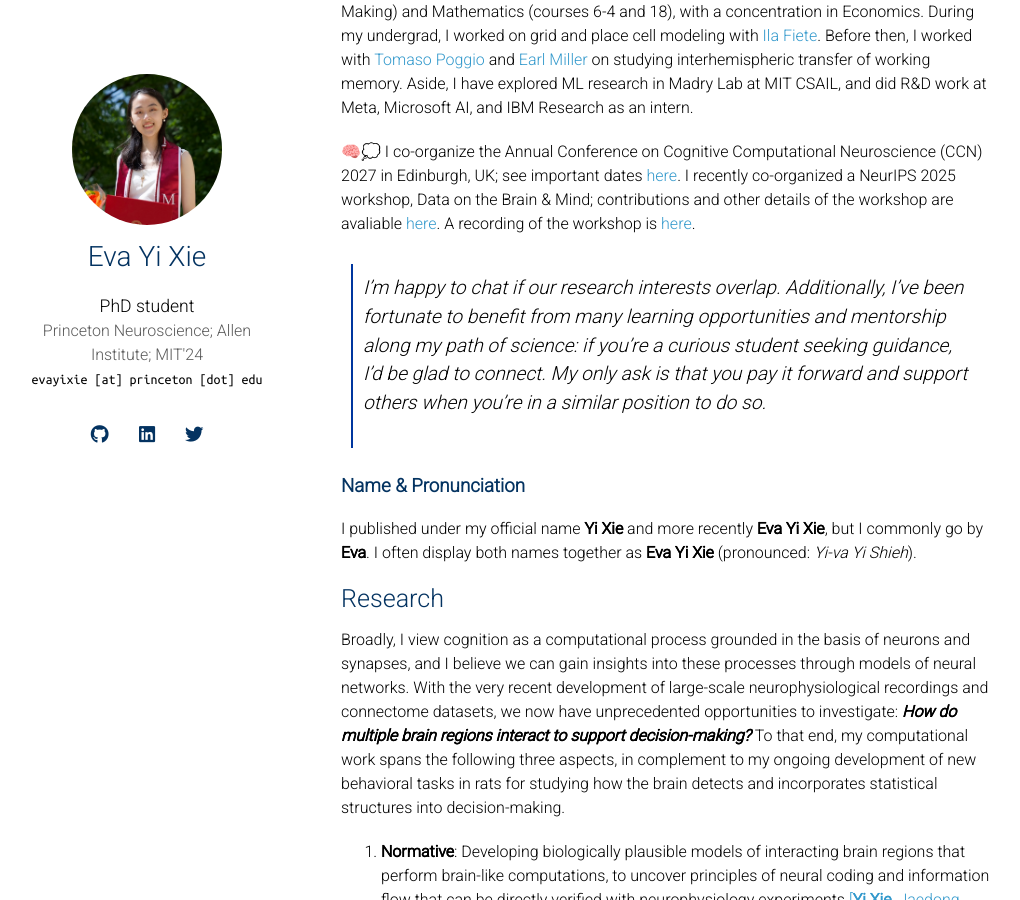
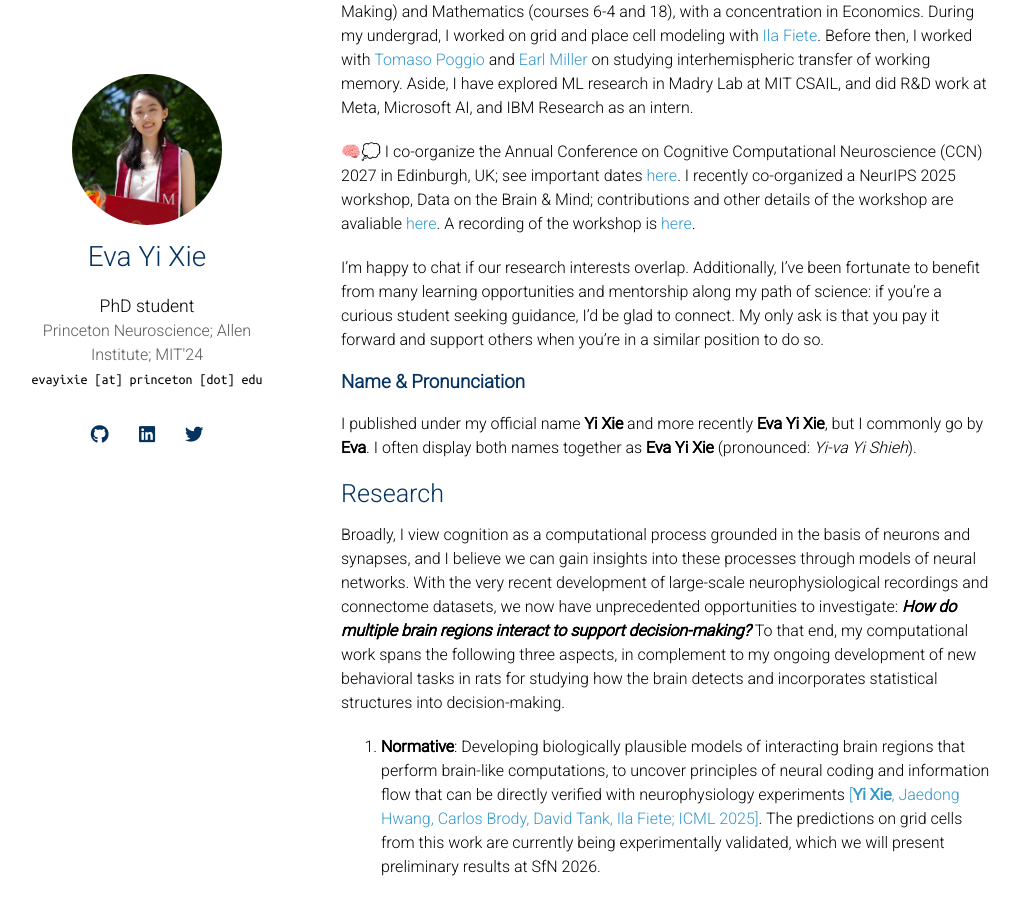
Before and after one commit to minzsiure/minzsiure.github.io, a Jekyll site: the page built from index.md, in a window 1280 px wide and 900 px high, scrolled down 369 px. Shown: the whole window, without its empty margins (129-1149 px from the left). Built offline with Jekyll 4.4.1, drawn with Linux system fonts in a browser that asks for light colours; nearby versions of some CDN libraries; a style sheet for code colours, icons or effects is not loaded; our own code applies the rules of GitHub Pages for plain Markdown files.

Commit message:
quote remove

```diff
--- a/index.md
+++ b/index.md
@@ -10,7 +10,7 @@ I am a 3rd year PhD candidate in Neuroscience at the Princeton Neuroscience Inst
 
 🧠💭 I co-organize the Annual Conference on Cognitive Computational Neuroscience (CCN) 2027 in Edinburgh, UK; see important dates <a href="https://www.ccneuro.org/" target=_blank>here</a>. I recently co-organized a NeurIPS 2025 workshop, Data on the Brain & Mind; contributions and other details of the workshop are avaliable <a href="https://data-brain-mind.github.io/" target=_blank>here</a>. A recording of the workshop is <a href="https://neurips.cc/virtual/2025/loc/san-diego/workshop/109557" target=_blank>here</a>.
 
-> I’m happy to chat if our research interests overlap. Additionally, I’ve been fortunate to benefit from many learning opportunities and mentorship along my path of science: if you’re a curious student seeking guidance, I’d be glad to connect. My only ask is that you pay it forward and support others when you’re in a similar position to do so.
+I’m happy to chat if our research interests overlap. Additionally, I’ve been fortunate to benefit from many learning opportunities and mentorship along my path of science: if you’re a curious student seeking guidance, I’d be glad to connect. My only ask is that you pay it forward and support others when you’re in a similar position to do so.
 
 ### Name & Pronunciation
 I published under my official name <b>Yi Xie</b> and more recently <b>Eva Yi Xie</b>, but I commonly go by <b>Eva</b>. I often display both names together as <b>Eva Yi Xie</b> (pronounced: <em>Yi-va Yi Shieh</em>).
```
